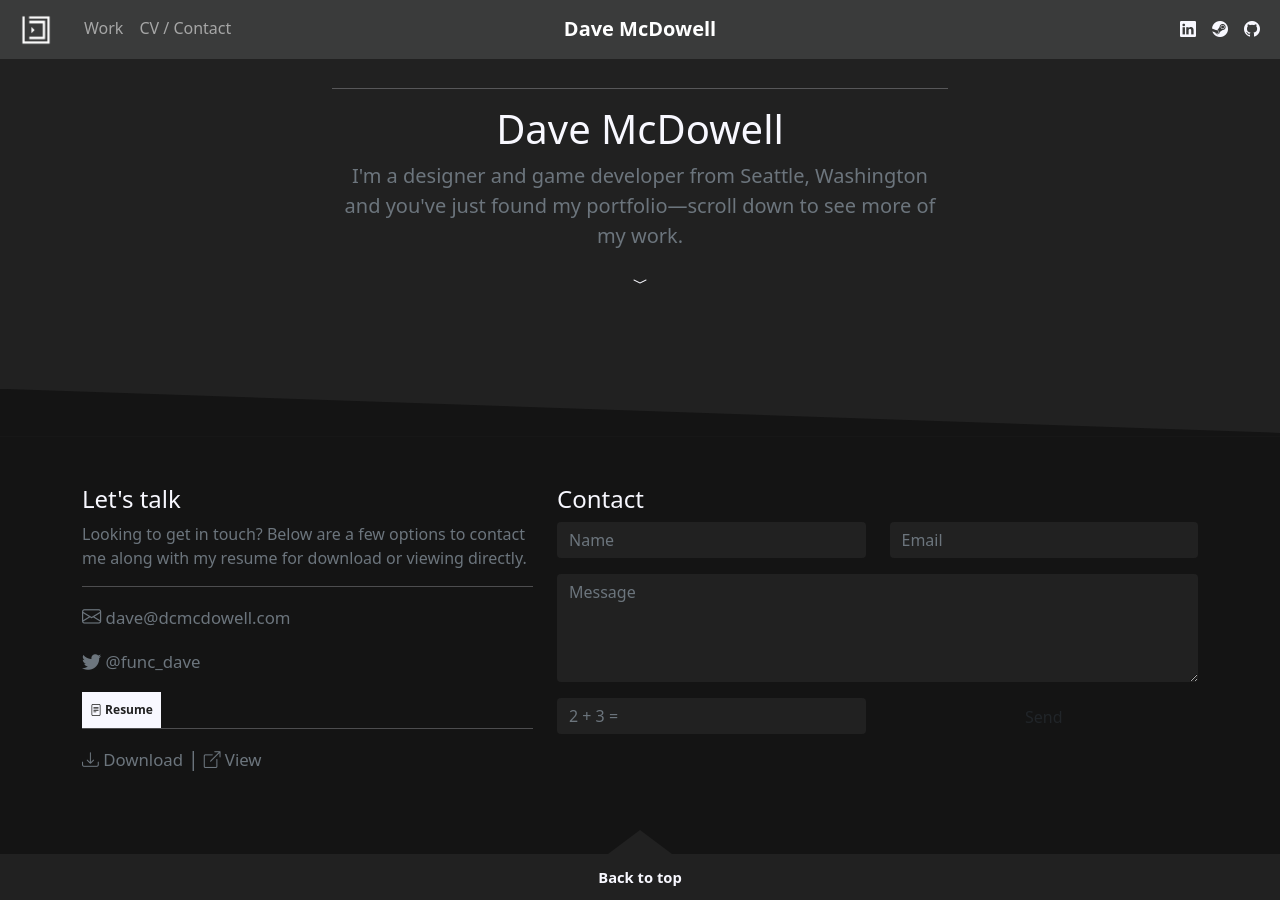
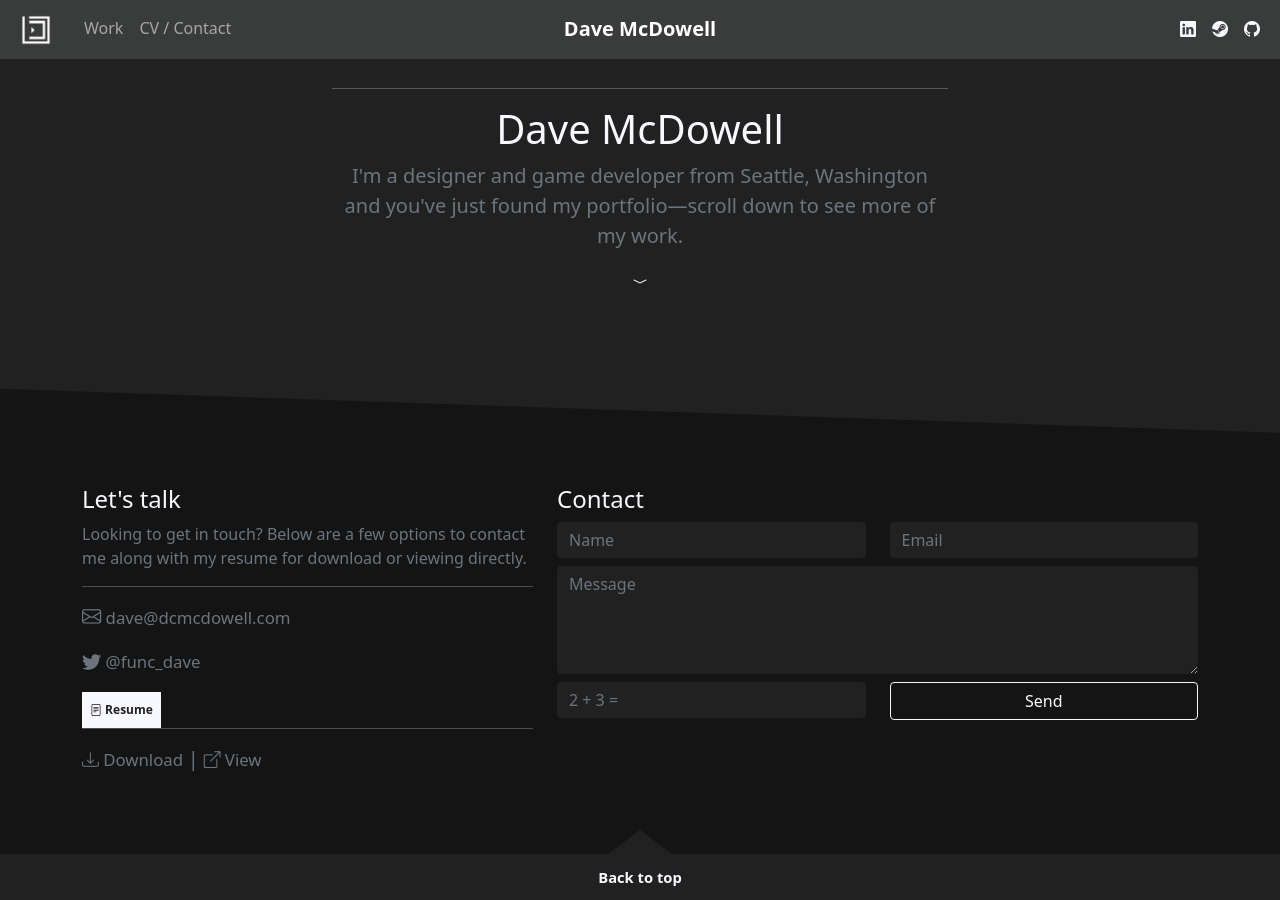
Before and after one commit to davemcdowell/portfolio, a Jekyll site: the page built from index.html, in a window 1280 px wide and 900 px high, scrolled down 544 px. Built offline with Jekyll 4.4.1, drawn with Linux system fonts in a browser that asks for light colours; nearby versions of some CDN libraries.

Commit message:
Update footer.html

```diff
--- a/_includes/footer.html
+++ b/_includes/footer.html
@@ -35,32 +35,32 @@
                     <h4>Contact</h4>
                     <form id="contact-form" class="form-horizontal needs-validation" role="form" method="post" action="" novalidate>
                         <div class="row">
-                            <div id="form-name" class="col-sm-6 mb-3">
+                            <div id="form-name" class="col-sm-6 mb-2">
                                 <input  class="form-control" type="text" name="name" placeholder="Name" value="" required>
                                 <div class="valid-feedback">Looks good!</div>
                                 <div class="invalid-feedback">Please provide a name</div>
                             </div>
-                            <div id="form-email" class="col-sm-6 mb-3">
+                            <div id="form-email" class="col-sm-6 mb-2">
                                 <input class="form-control" type="email" name="email" placeholder="Email" value="" required>
                                 <div class="valid-feedback">Looks good!</div>
                                 <div class="invalid-feedback">Please provide a valid email</div>
                             </div>
                         </div>
                         <div class="row">
-                            <div class="col-sm-12 mb-3">
+                            <div class="col-sm-12 mb-2">
                                 <textarea id="form-msg" class="form-control" rows="4" name="message" placeholder="Message" required></textarea>
                                 <div class="valid-feedback">Looks good!</div>
                                 <div class="invalid-feedback">Please provide a message</div>
                             </div>
                         </div>
                         <div class="row">
-                            <div id="form-human" class="col-sm-6 mb-3">
+                            <div id="form-human" class="col-sm-6 mb-2">
                                 <input class="form-control" name="human" type="text" placeholder="2 + 3 =" required>
                                 <div class="valid-feedback">Close enough!</div>
                                 <div class="invalid-feedback">You're totally not a robot, right?</div>
                             </div>
-                            <div class="col-sm-6 mb-3">
-                                <button id="form-submit" class="btn btn-default w-100" name="submit">Send</button>
+                            <div class="col-sm-6 mb-2">
+                                <button id="form-submit" class="btn btn-outline-light w-100" name="submit">Send</button>
                             </div>
                             <div id="form-response" class="col-sm-12"></div>
                         </div>
```
